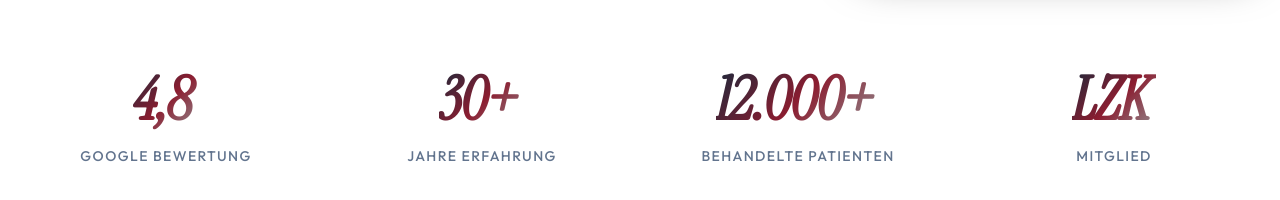
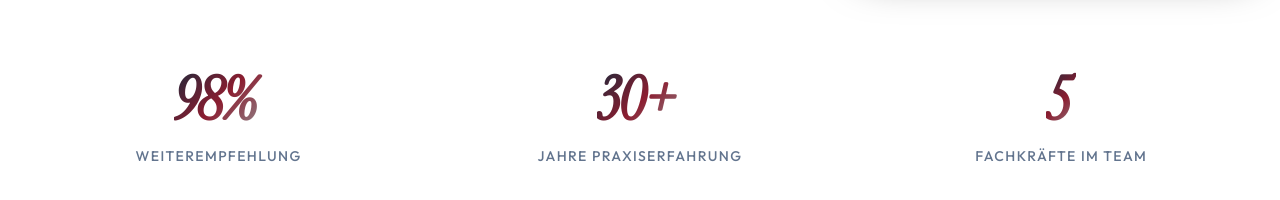
Before and after one commit to greenlabz/Zahnarzt-Adolf-Roth, a React (Vite) app: page / in a window 1280 px wide. Shown: the part 810-1010 px from the top of the page. Built offline with nearby package versions, Linux system fonts and the light colour scheme.

Commit message:
feat: update hero stats to 98% / 30+ / 5

```diff
--- a/src/sections/Hero.tsx
+++ b/src/sections/Hero.tsx
@@ -84,30 +84,20 @@ export default function Hero() {
       {/* Statistics Banner */}
       <div className="bg-white border-b border-slate-100 relative z-10">
         <div className="max-w-7xl mx-auto px-6 py-16 sm:py-20">
-          <div className="grid grid-cols-2 md:grid-cols-4 gap-12 md:gap-8 text-center">
-
-            {/* Stat 1 */}
+          <div className="grid grid-cols-2 md:grid-cols-3 gap-12 md:gap-8 text-center">
             <div className="flex flex-col items-center justify-center space-y-3">
-              <span className="text-5xl sm:text-6xl font-bold tracking-tight text-gradient font-serif italic pr-2 pb-1">4,8</span>
-              <span className="text-xs sm:text-sm text-slate-500 font-medium uppercase tracking-widest">Google Bewertung</span>
+              <span className="text-5xl sm:text-6xl font-bold tracking-tight text-gradient font-serif italic pr-2 pb-1">98%</span>
+              <span className="text-xs sm:text-sm text-slate-500 font-medium uppercase tracking-widest">Weiterempfehlung</span>
             </div>
 
-            {/* Stat 2 */}
             <div className="flex flex-col items-center justify-center space-y-3">
               <span className="text-5xl sm:text-6xl font-bold tracking-tight text-gradient font-serif italic pr-2 pb-1">30+</span>
-              <span className="text-xs sm:text-sm text-slate-500 font-medium uppercase tracking-widest">Jahre Erfahrung</span>
+              <span className="text-xs sm:text-sm text-slate-500 font-medium uppercase tracking-widest">Jahre Praxiserfahrung</span>
             </div>
 
-            {/* Stat 3 */}
             <div className="flex flex-col items-center justify-center space-y-3">
-              <span className="text-5xl sm:text-6xl font-bold tracking-tight text-gradient font-serif italic pr-2 pb-1">12.000+</span>
-              <span className="text-xs sm:text-sm text-slate-500 font-medium uppercase tracking-widest">Behandelte Patienten</span>
-            </div>
-
-            {/* Stat 4 */}
-            <div className="flex flex-col items-center justify-center space-y-3">
-              <span className="text-5xl sm:text-6xl font-bold tracking-tight text-gradient font-serif italic pr-2 pb-1">LZK</span>
-              <span className="text-xs sm:text-sm text-slate-500 font-medium uppercase tracking-widest">Mitglied</span>
+              <span className="text-5xl sm:text-6xl font-bold tracking-tight text-gradient font-serif italic pr-2 pb-1">5</span>
+              <span className="text-xs sm:text-sm text-slate-500 font-medium uppercase tracking-widest">Fachkräfte im Team</span>
             </div>
 
           </div>
```
